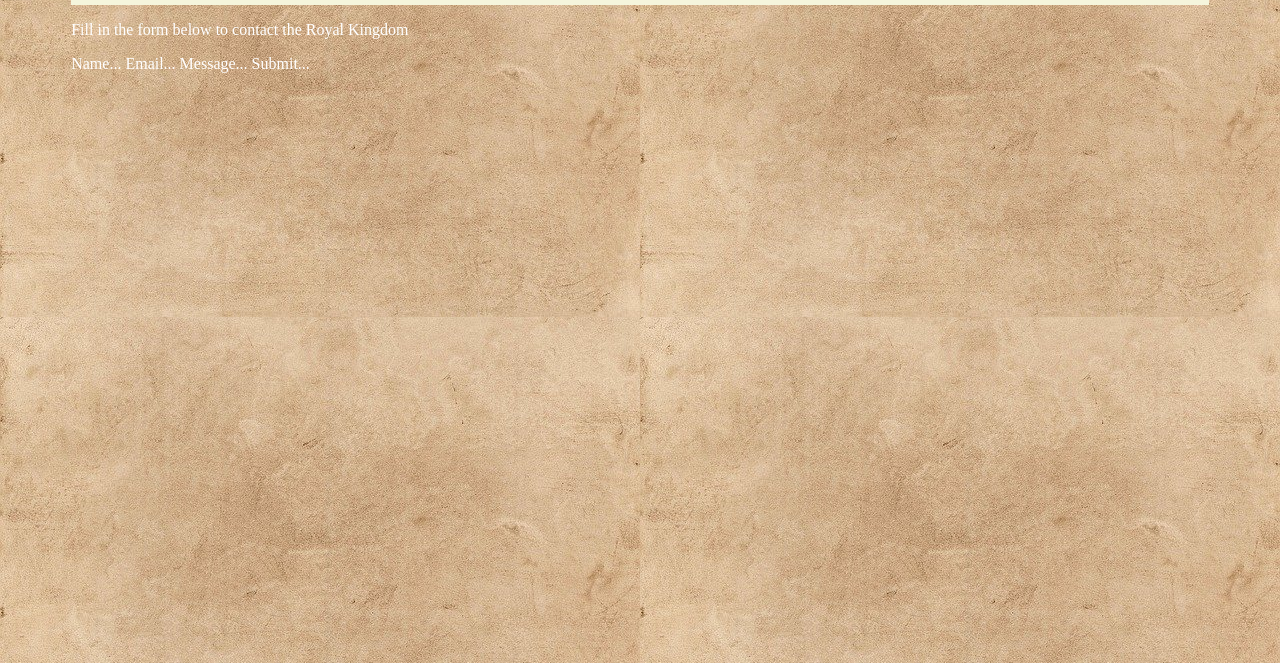
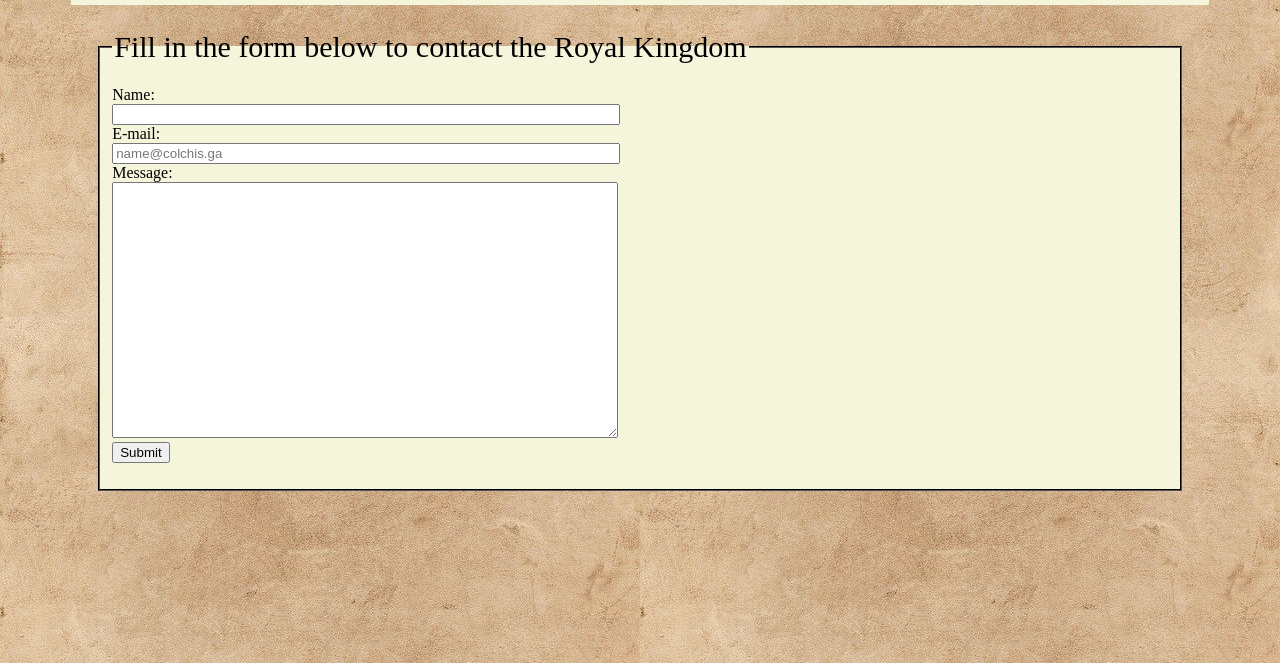
Before and after one commit to OulG/tech-challenge-wildcodeschool, a website built with Parcel: page contact.html in a window 1280 px wide. Shown: the part 137-800 px from the top of the page. Built offline with nearby package versions, Linux system fonts and the light colour scheme.

Commit message:
contact page

```diff
--- a/contact.html
+++ b/contact.html
@@ -23,11 +23,23 @@
         </nav>
       </header>
 
-      <!-- Contact the Royal Kingdom -->
-      <p>
-        Fill in the form below to contact the Royal Kingdom
-      </p>
-      Name... Email... Message... Submit...
+
+      <section>
+        <form>
+          <fieldset>
+            <legend>Fill in the form below to contact the Royal Kingdom</legend>
+              <p>
+                <label for="name">Name:</label><br/>
+                <input type="text" id="name" name="fname"><br/>
+                <label for="Email">E-mail:</label><br/>
+                <input type="email" id="Email" name="email" placeholder="name@colchis.ga"><br/>
+                <label for="Message">Message:</label><br/>
+                <textarea id="message" name="message"></textarea><br/>
+                <input type="submit" value="Submit">
+              </p>
+          </fieldset>
+        </form>
+      </section>
     </div>
   </body>
 </html>
--- a/style.css
+++ b/style.css
@@ -103,7 +103,7 @@ a:hover {
 }
 
 
-/* Assets page  */
+/* Assets page */
 
 #assets {
   display: flex;
@@ -127,3 +127,28 @@ th {
    text-transform: uppercase;
    text-align: center;
 }
+
+/* Contact page */
+
+form {
+  margin: 25px;
+  color: black;
+}
+
+fieldset {
+  background-color: beige;
+  border-color: black;
+}
+#name, #Email {
+  width: 500px;
+}
+
+textarea {
+  width: 500px;
+  height: 250px;
+}
+
+legend {
+  font-size: 30px;
+  color: black;
+}
```
